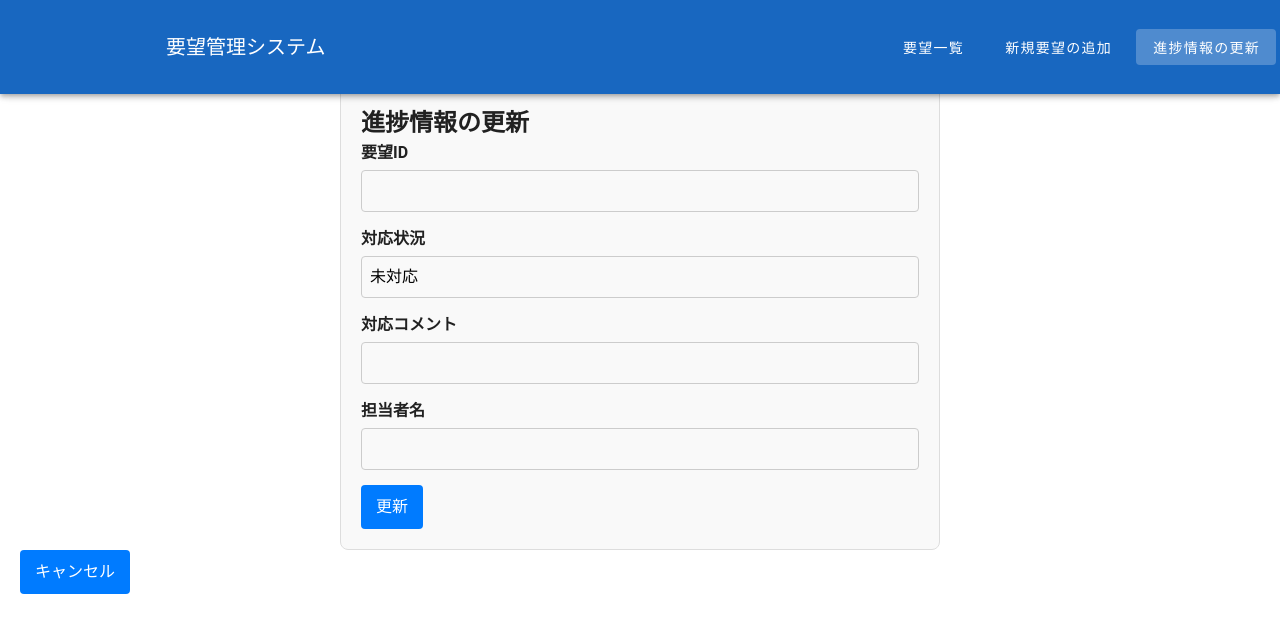
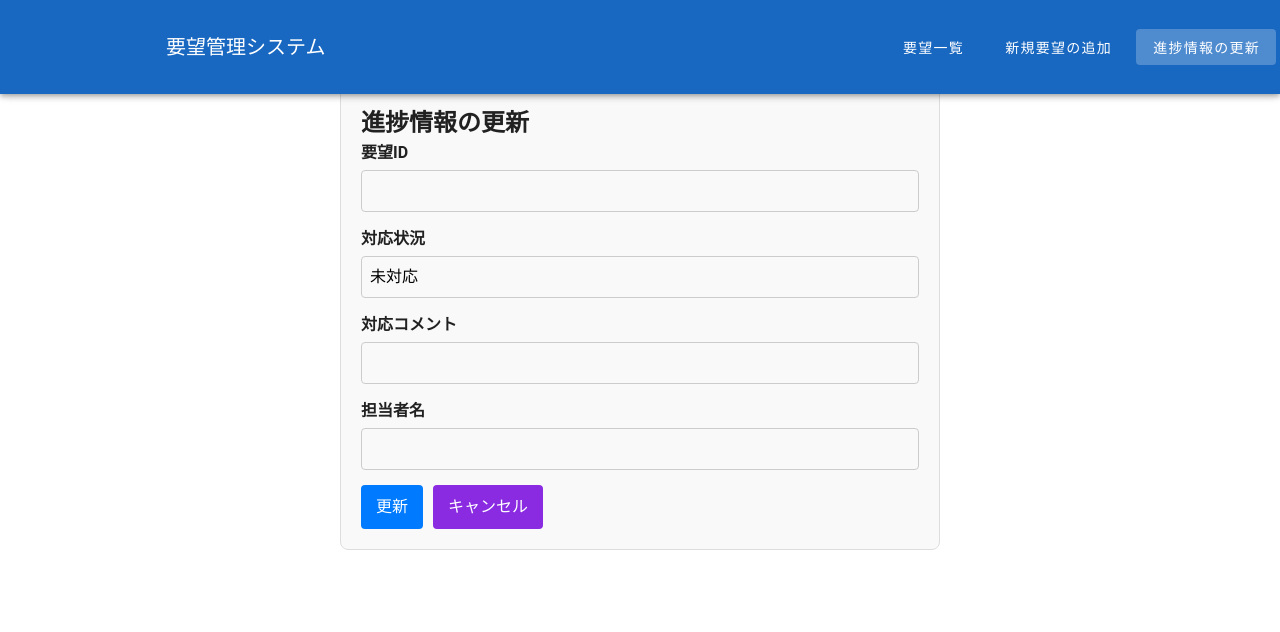
Before and after one commit to keinomura/requestForm, a Vue app in the folder frontend/: page /update-progress in a window 1280 px wide. Shown: the top 632 px of the page. Built offline with nearby package versions, Linux system fonts and the light colour scheme.

Commit message:
デスクトップに移動した。

```diff
--- a/frontend/src/components/RequestList.vue
+++ b/frontend/src/components/RequestList.vue
@@ -9,7 +9,6 @@
         item-key="id"
         dense
         :item-class="getRowClass"
-
       >
         <template v-slot:item.actions="{ item }">
           <v-btn color="primary" @click="viewDetails(item.id)">詳細を見る</v-btn>
@@ -25,7 +24,7 @@ import { ref, onMounted } from 'vue';
 import axios from 'axios';
 
 const headers = [
-{ text: 'ID', value: 'id' },
+  { text: 'ID', value: 'id' },
   { text: '内容', value: 'content' },
   { text: '部署', value: 'requester_department' },
   { text: '氏名', value: 'requester_name' },
--- a/frontend/src/components/UpdateProgress.vue
+++ b/frontend/src/components/UpdateProgress.vue
@@ -23,9 +23,10 @@
           <input type="text" id="handler_name" v-model="handler_name" />
         </div>
         <button type="submit">更新</button>
+        <button type="button" @click="$router.push('/')" style="background-color: blueviolet;">キャンセル</button>
       </form>
     </div>
-    <button type="button" @click="$router.push('/')">キャンセル</button>
+
 
   </template>
 
```
Also changed, not shown: frontend/src/App.vue (line endings or trailing spaces), frontend/src/components/Addrequest.vue (line endings or trailing spaces), frontend/src/router/index.js (line endings or trailing spaces), 2 other files (tests, documents, lock files or other folders).
